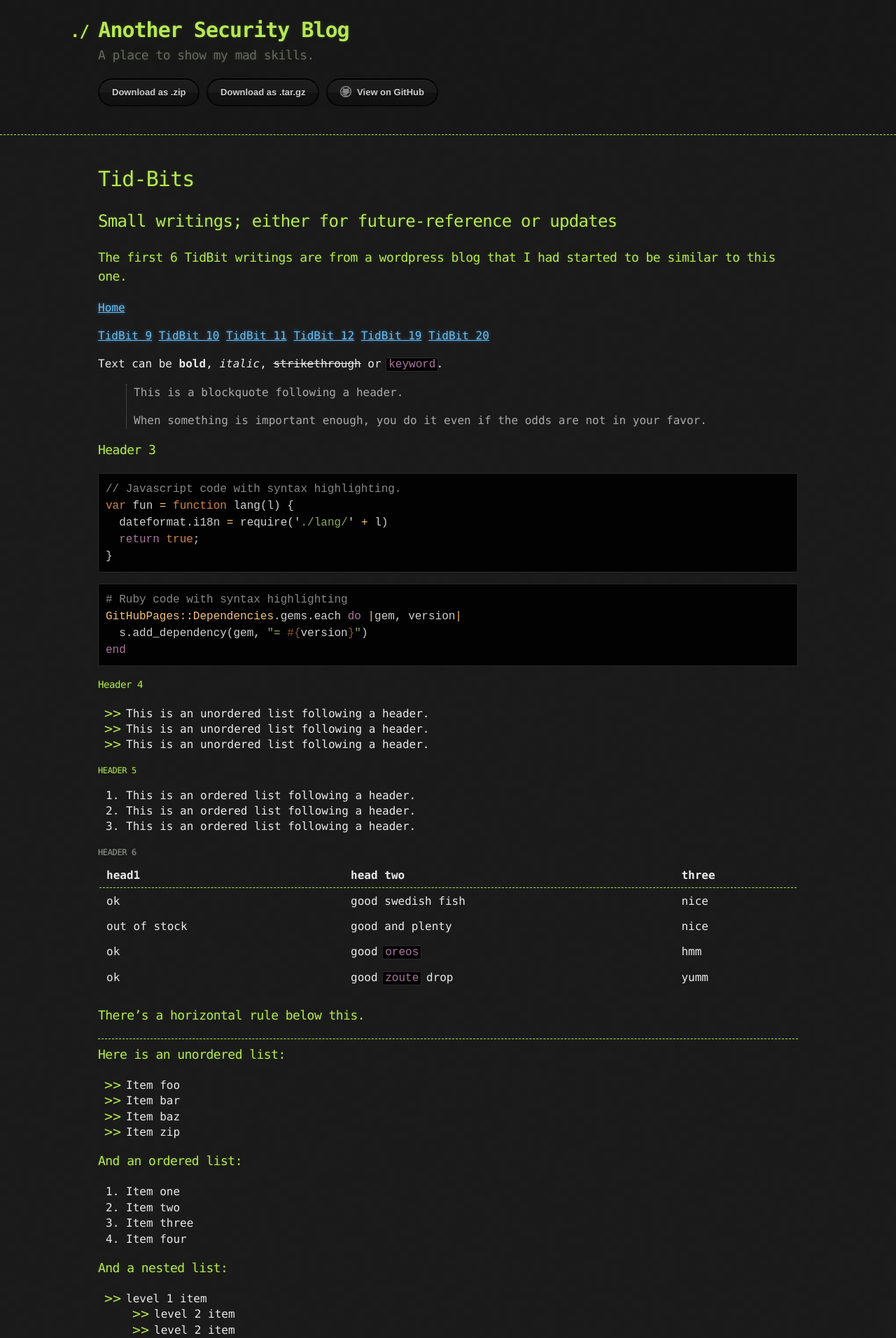
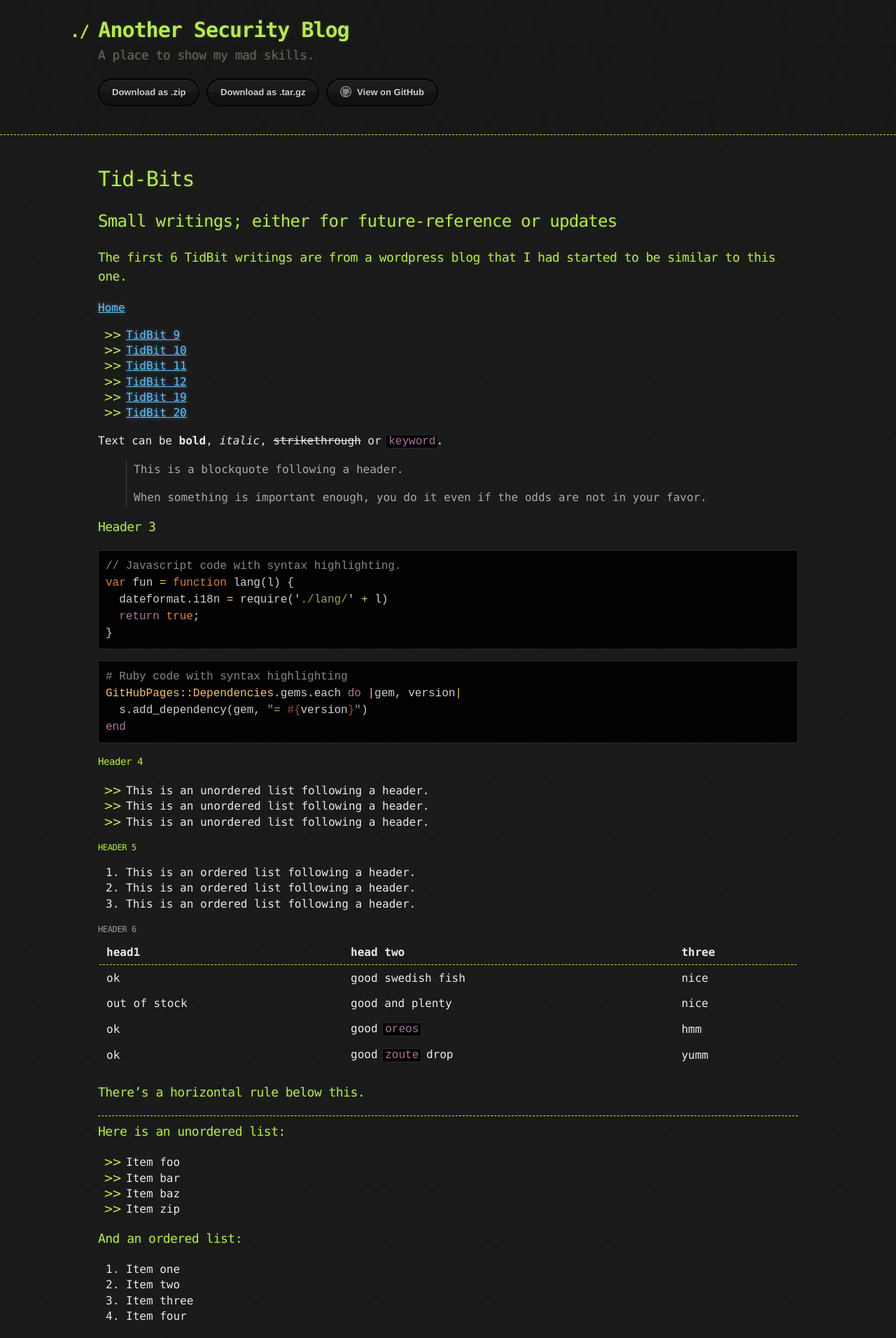
Before and after one commit to CyberCasquatch/cybercasquatch.github.io, a Jekyll site: the page built from TidBits/TidBitsMain.md, in a window 1280 px wide. Shown: the top 1912 px of the page at 70% size. Built offline with Jekyll 4.4.1, drawn with Linux system fonts in a browser that asks for light colours; our own code applies the rules of GitHub Pages for plain Markdown files.

```diff
--- a/TidBits/TidBitsMain.md
+++ b/TidBits/TidBitsMain.md
@@ -4,12 +4,12 @@
 
 [Home](./)
 
-[TidBit 9](./TidBits/TidBit 9.html)
-[TidBit 10](./TidBits/TidBit 10.html)
-[TidBit 11](./TidBits/TidBit 11.html)
-[TidBit 12](./TidBits/TidBit 12.html)
-[TidBit 19](./TidBits/TidBit 19.html)
-[TidBit 20](./TidBits/TidBit 20.html)
+* [TidBit 9](./TidBits/TidBit 9.html)
+* [TidBit 10](./TidBits/TidBit 10.html)
+* [TidBit 11](./TidBits/TidBit 11.html)
+* [TidBit 12](./TidBits/TidBit 12.html)
+* [TidBit 19](./TidBits/TidBit 19.html)
+* [TidBit 20](./TidBits/TidBit 20.html)
 
 Text can be **bold**, _italic_, ~~strikethrough~~ or `keyword`.
 > This is a blockquote following a header.
```
